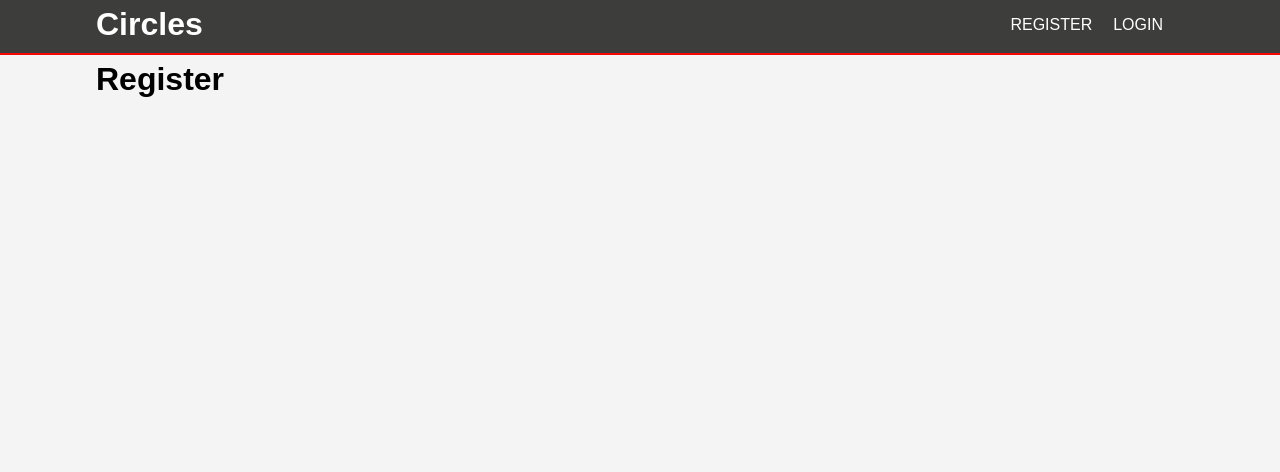
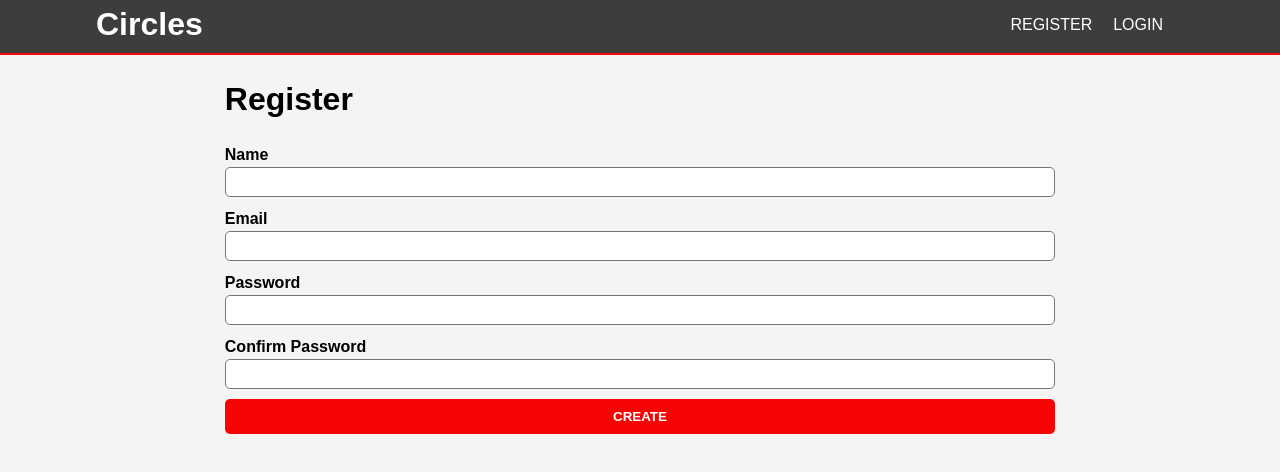
Before and after one commit to GingerNeil12/MEng_React_Frontend, a React (Create React App) app: page /register in a window 1280 px wide. Shown: the top 472 px of the page. Built offline with nearby package versions, Linux system fonts and the light colour scheme.

Commit message:
Done the basic layout/css for the Register page

```diff
--- a/src/components/register/Register.js
+++ b/src/components/register/Register.js
@@ -1,10 +1,32 @@
 import React, { Component } from 'react'
+import '../../css/register/register.css';
 
 export default class Register extends Component {
     render() {
         return (
             <div>
+                <form id="register-form" action="">
                     <h1>Register</h1>
+                    <div className="form-group">
+                        <label className="form-label" htmlFor="">Name</label>
+                        <input className="form-textbox" type="text" />
+                    </div>
+                    <div className="form-group">
+                        <label className="form-label" htmlFor="">Email</label>
+                        <input className="form-textbox" type="email" />
+                    </div>
+                    <div className="form-group">
+                        <label className="form-label" htmlFor="">Password</label>
+                        <input className="form-textbox" type="password" />
+                    </div>
+                    <div className="form-group">
+                        <label className="form-label" htmlFor="">Confirm Password</label>
+                        <input className="form-textbox" type="password" />
+                    </div>
+                    <div className="form-group">
+                        <input className="form-submit" type="submit" value="Create"/>
+                    </div>
+                </form>
             </div>
         )
     }
--- a/src/css/register/register.css
+++ b/src/css/register/register.css
@@ -0,0 +1,41 @@
+#register-form {
+    margin-top: 10px;
+    padding: 10px;
+
+    width: 80%;
+    margin-left: auto;
+    margin-right: auto;
+}
+
+#register-form h1 {
+    padding-bottom: 10px;
+    padding-left: 10px;
+}
+
+.form-group {
+    margin: 10px;
+}
+
+.form-label {
+    display: block;
+    font-weight: bold;
+}
+
+.form-textbox {
+    height: 30px;
+    width: 100%;
+    border-radius: 5px;
+    border-style: solid;
+    border-width: 1px;
+}
+
+.form-submit {
+    height: 35px;
+    width: 100%;
+    border-width: 0;
+    background-color: #f70505;
+    color: #ffffff;
+    border-radius: 5px;
+    font-weight: bold;
+    text-transform: uppercase;
+}
```
Lines whose indentation alone changed are shown as unchanged.
